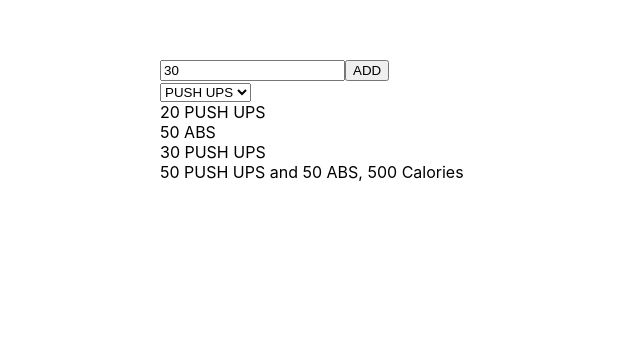
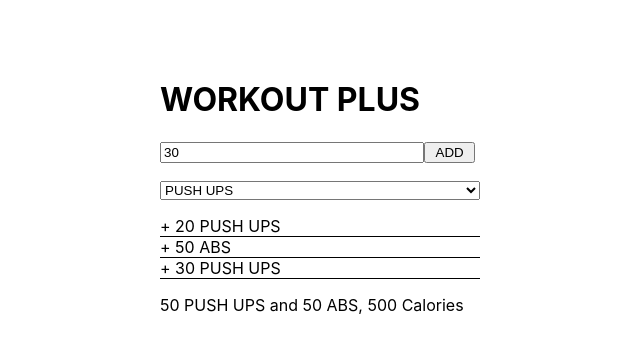
Before and after one commit to kapit4n/timer-p, a React (Create React App) app: page / in a window 1280 px wide. Shown: the part 101-454 px from the top of the page, without its empty margins (0-640 px from the left). Built offline with nearby package versions, Linux system fonts and the light colour scheme.

Commit message:
Adding logic to add new items

```diff
--- a/src/comp/category-list.js
+++ b/src/comp/category-list.js
@@ -1,6 +1,6 @@
-export default function ({ categories }) {
+export default function ({ categories, selectedCategory, setSelectedCategory }) {
     return (
-        <select>
+        <select style={{ marginBottom: '1rem', width: '20rem' }} value={selectedCategory} onChange={e => setSelectedCategory(e.target.value)}>
             {categories.map(c => <option>{c}</option>)}
         </select>
     )
--- a/src/comp/sprint-input.js
+++ b/src/comp/sprint-input.js
@@ -1,8 +1,8 @@
-export default function ({ value, setValue }) {
+export default function ({ value, setValue, addValue }) {
     return (
-        <div>
-            <input value={value} />
-            <button>ADD</button>
+        <div style={{ marginBottom: '1rem', width: '20rem' }}>
+            <input value={value} style={{ width: '16rem' }} onChange={e => setValue(e.target.value)} />
+            <button style={{ width: '3.2rem' }} onClick={addValue}>ADD</button>
         </div>
     )
 }
--- a/src/comp/sprint-list.js
+++ b/src/comp/sprint-list.js
@@ -1,10 +1,8 @@
-export default function({sprints, total}) {
+export default function ({ sprints, total }) {
     return (
-        <div>
-            {
-                sprints.map(s => (<div>{s}</div>))
-            }
-            <div>{total}</div>
+        <div style={{ marginBottom: '1rem', width: '20rem' }}>
+            {sprints.map(s => (<div style={{ borderBottom: '1px solid black' }}>{s}</div>))}
+            <div style={{ marginTop: '1rem' }}>{total}</div>
         </div>
     )
 }
--- a/src/containers/main-container.js
+++ b/src/containers/main-container.js
@@ -3,16 +3,23 @@ import CategoryList from "../comp/category-list";
 import SprintInput from "../comp/sprint-input";
 import SprintList from "../comp/sprint-list";
 
-export default function() {
+export default function () {
     const [inValue, setInValue] = useState('30');
     const [categories, setCategories] = useState(['PUSH UPS', 'ABS'])
-    const [sprints, setSprints] = useState(["20 PUSH UPS", "50 ABS", "30 PUSH UPS"])
+    const [selectedCategory, setSelectedCategory] = useState("PUSH UPS")
+    const [sprints, setSprints] = useState(["+ 20 PUSH UPS", "+ 50 ABS", "+ 30 PUSH UPS"])
     const [total, setTotal] = useState("50 PUSH UPS and 50 ABS, 500 Calories")
+    const addValue = (e) => {
+        setSprints(sps => [...sps, `+ ${inValue} ${selectedCategory}`])
+        setInValue('')
+    }
+
     return (
-        <div>
-            <SprintInput setValue={setInValue} value={inValue}/>
-            <CategoryList categories={categories}></CategoryList>
-            <SprintList sprints={sprints} total={total}/>
+        <div style={{ display: 'block' }}>
+            <h1>WORKOUT PLUS</h1>
+            <SprintInput addValue={addValue} value={inValue} setValue={setInValue} />
+            <CategoryList categories={categories} selectedCategory={selectedCategory} setSelectedCategory={setSelectedCategory}></CategoryList>
+            <SprintList sprints={sprints} total={total} />
         </div>
     )
 }
```
